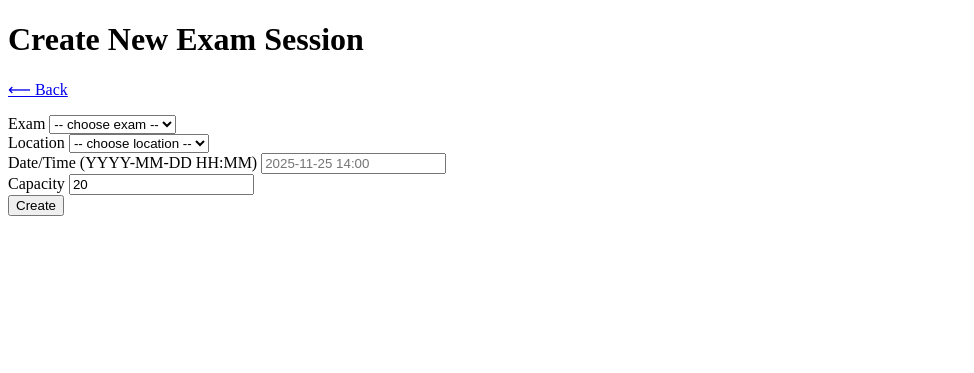
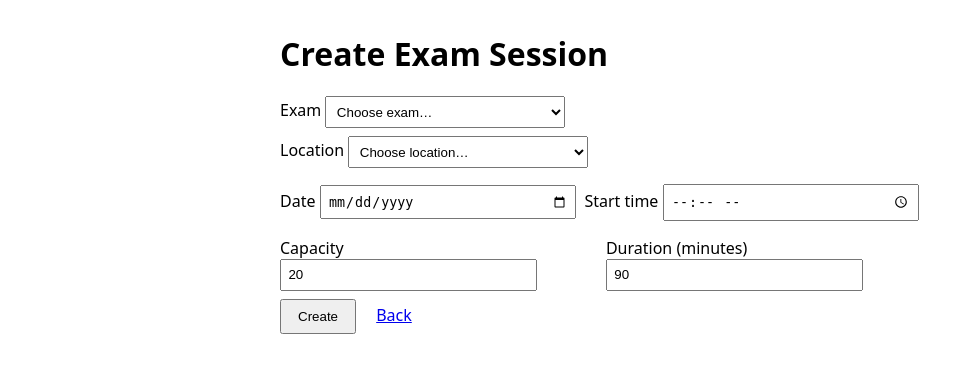
Before and after one commit to DanielRamos69/exam_reg_tristan, a Flask app: template templates/faculty_new_session.html in a window 1280 px wide. Shown: the top 373 px of the page, without its empty margins (0-974 px from the left). Run offline with Flask 3, Linux system fonts and the light colour scheme; the template is opened without the code that fills it, so the values that code supplies are empty.

Commit message:
Update faculty_new_session.html

```diff
--- a/templates/faculty_new_session.html
+++ b/templates/faculty_new_session.html
@@ -1,9 +1,18 @@
 <!DOCTYPE html>
 <html>
-<head><meta charset="utf-8"><title>New Exam Session</title></head>
+<head>
+  <meta charset="utf-8" />
+  <title>Create Exam Session</title>
+  <style>
+    body { font-family: system-ui, Arial, sans-serif; max-width: 720px; margin: 2rem auto; padding: 0 1rem; }
+    label { display: block; margin: 0.5rem 0; }
+    select, input { padding: 0.4rem; min-width: 240px; }
+    .row { display: flex; gap: 0.5rem; align-items: center; }
+    .btn { padding: 0.5rem 1rem; }
+  </style>
+</head>
 <body>
-  <h1>Create New Exam Session</h1>
-  <p><a href="{{ url_for('faculty_portal') }}">⟵ Back</a></p>
+  <h1>Create Exam Session</h1>
 
   {% with messages = get_flashed_messages(with_categories=true) %}
     {% if messages %}
@@ -15,34 +24,39 @@
     {% endif %}
   {% endwith %}
 
-  <form method="post">
-    <label>Exam
+  <form method="post" action="{{ url_for('faculty_new_session') }}">
+    <label>
+      Exam
       <select name="exam_id" required>
-        <option value="">-- choose exam --</option>
+        <option value="" disabled selected>Choose exam…</option>
         {% for e in exams %}
           <option value="{{ e.id }}">{{ e.exam_code }}</option>
         {% endfor %}
       </select>
-    </label><br>
+    </label>
 
-    <label>Location
+    <label>
+      Location
       <select name="location_id" required>
-        <option value="">-- choose location --</option>
+        <option value="" disabled selected>Choose location…</option>
         {% for l in locations %}
-          <option value="{{ l.id }}">{{ l.campus_name }} / {{ l.building_name }} / {{ l.room_number }}</option>
+          <option value="{{ l.id }}">{{ l.campus_name }} – {{ l.building_name }} {{ l.room_number }}</option>
         {% endfor %}
       </select>
-    </label><br>
+    </label>
 
-    <label>Date/Time (YYYY-MM-DD HH:MM)
-      <input name="session_datetime" placeholder="2025-11-25 14:00" required>
-    </label><br>
+    <div class="row">
+      <label>Date <input type="date" name="date" required></label>
+      <label>Start time <input type="time" name="time" required></label>
+    </div>
 
-    <label>Capacity
-      <input type="number" name="capacity" value="20" min="1" required>
-    </label><br>
+    <div class="row">
+      <label>Capacity <input type="number" name="capacity" min="1" value="20" required></label>
+      <label>Duration (minutes) <input type="number" name="duration_minutes" min="15" step="5" value="90" required></label>
+    </div>
 
-    <button type="submit">Create</button>
+    <button class="btn" type="submit">Create</button>
+    <a class="btn" href="{{ url_for('faculty_portal') }}">Back</a>
   </form>
 </body>
 </html>
```
